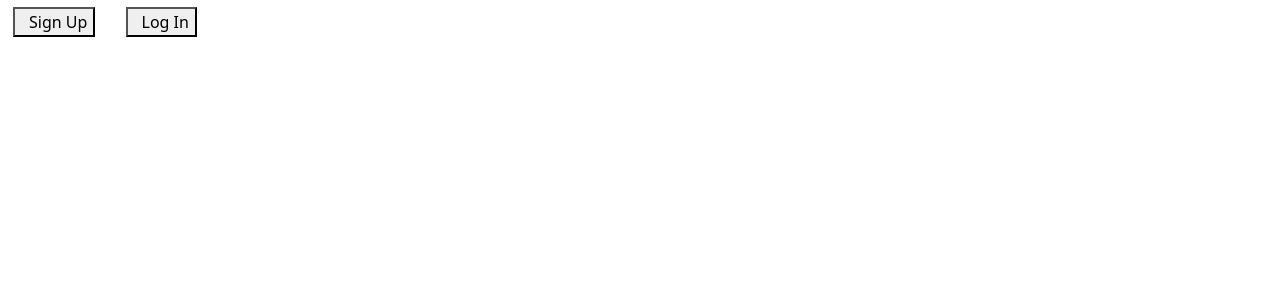
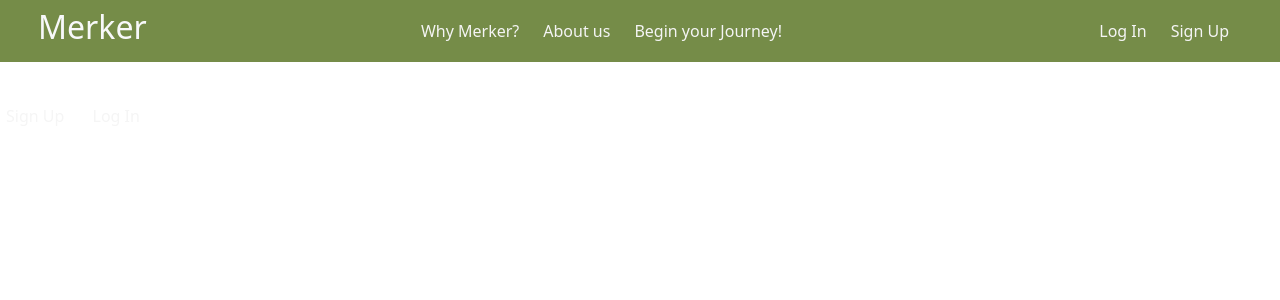
Before and after one commit to preete126/merker, a React (Vite) app: page / in a window 1280 px wide. Shown: the top 300 px of the page. Built offline with nearby package versions, Linux system fonts and the light colour scheme.

Commit message:
added the navbar

```diff
--- a/package.json
+++ b/package.json
@@ -15,7 +15,9 @@
     "localforage": "^1.10.0",
     "match-sorter": "^6.3.1",
     "react": "^18.2.0",
+    "react-bootstrap": "^2.7.2",
     "react-dom": "^18.2.0",
+    "react-icons": "^4.7.1",
     "react-router-dom": "^6.8.1",
     "sort-by": "^1.2.0"
   },
--- a/src/App.jsx
+++ b/src/App.jsx
@@ -1,6 +1,7 @@
 import { useState } from "react";
 import reactLogo from "./assets/react.svg";
 import { Link } from "react-router-dom";
+import Navbar from "./components/Navbar";
 
 // import "./App.css";
 
@@ -10,6 +11,9 @@ function App() {
   return (
     <section>
       <main>
+        <Navbar /> <br />
+        <br /> <br />
+        <br />
         <Link
           to={"/signup"}
           className="btn btn-link link-dark text-decoration-none text-warning"
--- /dev/null
+++ b/src/assets/styles/Navbar.css
@@ -0,0 +1,42 @@
+.navBarMain {
+    background-color: #466509BD;
+    display: flex;
+    align-content: center;
+    justify-content: space-between;
+}
+.Logo {
+    color: whitesmoke;
+    padding-left: 30px;
+}
+.navRight {
+    margin-right: 25px;
+}
+.btnLog {
+    border: none;
+    background-color: transparent;
+    transition: 0.3s;
+    padding-left: 5px;
+    padding-right: 5px;
+    margin-left: -20px;
+    color: whitesmoke;
+    font-size: 16px;
+    font-weight: 500;
+}
+.btnLog:hover {
+    box-shadow: 0 2px 0 0 lightgray, 0 2px 0 0 lightgray;
+}
+.toggle {
+    margin-left: 160px;
+}
+.canvasHeader {
+        background-color: #466509BD;
+}
+ closeButton {
+     color: white;
+     padding-right: 20px;
+ }
+ .TextForm {
+     color: rgba(70, 101, 9, 0.741);
+     font-weight: bold;
+     margin-left: 5px;
+ }
--- /dev/null
+++ b/src/components/Navbar.jsx
@@ -0,0 +1,135 @@
+import { Link } from "react-router-dom";
+import React from "react";
+import { Component, useRef, useState } from "react";
+import { FaBars } from "react-icons/fa";
+import Offcanvas from "react-bootstrap/Offcanvas";
+import "../assets/styles/Navbar.css";
+
+const Navbar = () => {
+  //hooks
+  const [show, setShow] = useState(false);
+  const handleClose = () => setShow(false);
+  const handleShow = () => setShow(true);
+  const [isMobile, setisMobile] = useState(false);
+  //   const { theme, count, setTheme, Cart, AddToCart } = useContext(themeContext);
+
+  return (
+    <nav className="navbar navBarMain p-2 fixed-top">
+      <div className="Logo">
+        {/* links */}
+        <Link to={"/"} className=" link-light text-decoration-none">
+          <h2>Merker</h2>
+        </Link>
+      </div>
+
+      <div className=" navRight d-none d-md-block ">
+        <form className="d-flex" role="search">
+          <Link
+            to={"/"}
+            className="btn btn-link link-dark text-decoration-none text-warning"
+          >
+            <button className="btnLog" type="submit">
+              <span>
+                <i className="bi bi-box-arrow-in-right me-2"></i>{" "}
+              </span>
+              Why Merker?
+            </button>{" "}
+          </Link>
+          <Link
+            to={"/"}
+            className="btn btn-link link-dark text-decoration-none text-warning"
+          >
+            <button className="btnLog" type="submit">
+              <span>
+                <i className="bi bi-person-check me-2"></i>
+              </span>
+              About us
+            </button>
+          </Link>
+          <Link
+            to={"/"}
+            className="btn btn-link link-dark text-decoration-none text-warning"
+          >
+            <button className="btnLog" type="submit">
+              <span>
+                <i className="bi bi-person-check me-2"></i>
+              </span>
+              Begin your Journey!
+            </button>
+          </Link>
+        </form>
+      </div>
+      <div className=" navRight d-none d-md-block ">
+        <form className="d-flex" role="search">
+          <Link
+            to={"/login"}
+            className="btn btn-link link-dark text-decoration-none text-warning"
+          >
+            <button className="btnLog" type="submit">
+              <span>
+                <i className="bi bi-box-arrow-in-right me-2"></i>{" "}
+              </span>
+              Log In
+            </button>{" "}
+          </Link>
+          <Link
+            to={"/signup"}
+            className="btn btn-link link-dark text-decoration-none text-warning"
+          >
+            <button className="btnLog" type="submit">
+              <span>
+                <i className="bi bi-person-check me-2"></i>
+              </span>
+              Sign Up
+            </button>
+          </Link>
+        </form>
+      </div>
+
+      {/* /Canvas section */}
+      <div className="d-block d-md-none">
+        <FaBars className="fs-3 text-light toggle" onClick={handleShow} />
+      </div>
+
+      <div className="d-block d-md-none">
+        <Offcanvas show={show} onHide={handleClose}>
+          <Offcanvas.Header closeButton className="canvasHeader p-2">
+            <Offcanvas.Title className="">
+              {" "}
+              <h2 className="text-light ms-3">Links</h2>{" "}
+            </Offcanvas.Title>
+          </Offcanvas.Header>
+          <Offcanvas.Body className={`bg-light`}>
+            <ul
+              class="list-group list-group-flush"
+              className={`bg-light ms-auto`}
+            >
+              <li className="list-group-item">
+                <Link to={"/"} className=" TextForm text-decoration-none">
+                  <h5>Home</h5>
+                </Link>
+              </li>
+              <li className="list-group-item">
+                <Link to={"/"} className=" TextForm text-decoration-none ">
+                  <h5>Products</h5>
+                </Link>
+              </li>
+              <li className="list-group-item">
+                <Link to={"/login"} className=" TextForm text-decoration-none">
+                  <h5>Login</h5>
+                </Link>
+              </li>
+              <li className="list-group-item">
+                <Link to={"/signup"} className=" TextForm text-decoration-none">
+                  <h5>Sign Up</h5>
+                </Link>
+              </li>
+            </ul>
+          </Offcanvas.Body>
+        </Offcanvas>
+      </div>
+    </nav>
+  );
+};
+
+export default Navbar;
```
Also changed, not shown: 1 other file (tests, documents, lock files or other folders).
